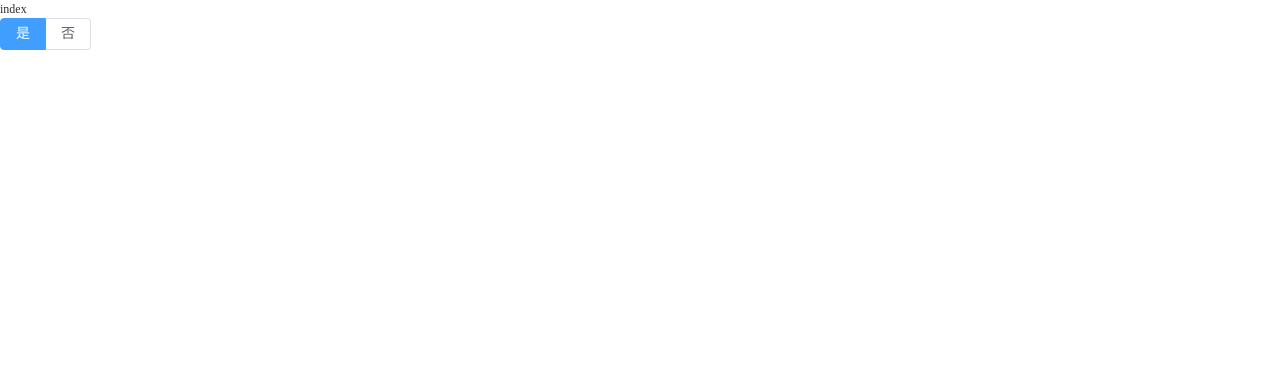
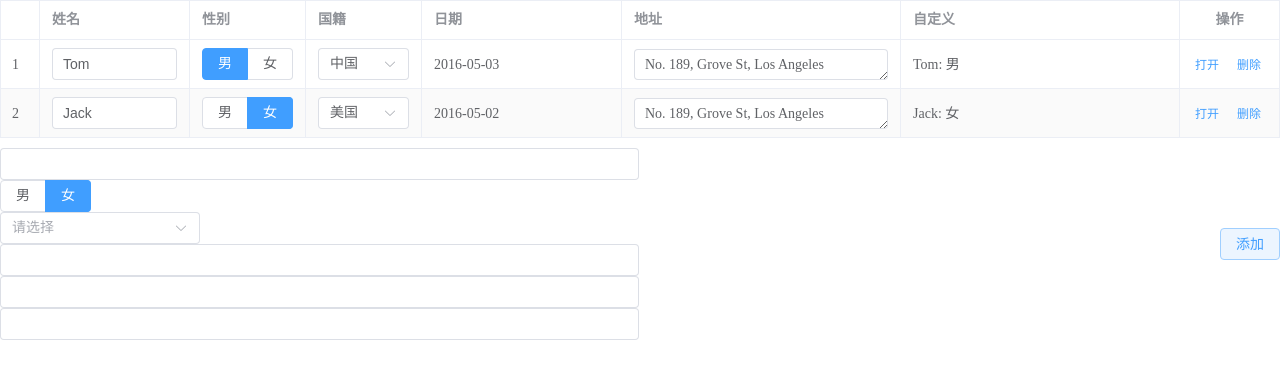
Before and after one commit to joerias/aegis-odyssey, a Vue app: page / in a window 1280 px wide. Shown: the top 378 px of the page. Built offline with nearby package versions, Linux system fonts and the light colour scheme.

Commit message:
table组件开发中

```diff
--- a/src/client/App.vue
+++ b/src/client/App.vue
@@ -4,11 +4,98 @@ import { ref } from "vue";
 // import { Person, type PersonOptsType } from "../";
 // 本地编译后调试
 // import { Person, type PersonOptsType } from "../../dist/aegis-odyssey.es.js";
-const rValue = ref("是");
+
+const tableAddValue = ref([
+	{
+		name: "Tom",
+		gender: "男",
+		country: "中国",
+		date: "2016-05-03",
+		address: "No. 189, Grove St, Los Angeles",
+		info: "",
+	},
+	{
+		name: "Jack",
+		gender: "女",
+		country: "美国",
+		date: "2016-05-02",
+		address: "No. 189, Grove St, Los Angeles",
+		info: "",
+	},
+]);
+const tableAddHeaderValue = ref({
+	label: {
+		name: "姓名",
+		gender: "性别",
+		country: "国籍",
+		date: "日期",
+		address: "地址",
+		info: "自定义",
+	},
+	width: {
+		name: 150,
+		gender: 116,
+		country: 116,
+		date: 200,
+		operate: 100,
+	},
+	edit: {
+		name: "input",
+		gender: "radio",
+		country: "select",
+		address: "textarea",
+		info: "custom",
+	},
+});
+const showSwitch = ref(false);
+const handleSwitch = () => {
+	showSwitch.value = !showSwitch.value;
+};
+const addObj = ref({
+	name: "",
+	gender: "女",
+	country: "",
+	date: "",
+	address: "",
+	info: "",
+});
 </script>
 
 <template>
-	<div>index</div>
+	<div>
+		<o-table
+			v-model="tableAddValue"
+			v-model:header="tableAddHeaderValue"
+			index
+			add
+			:selectList="{ country: ['中国', '日本', '美国'] }"
+		>
+			<template #info="scope">
+				<div v-show="!showSwitch" class="show" @click="handleSwitch">
+					{{ scope.row.name }}: {{ scope.row.gender }}
+				</div>
+				<el-input v-show="showSwitch" v-model="scope.row.date" type="textarea" autosize />
+			</template>
+			<template #operate="scope">
+				<el-button class="f12" type="primary" link> 打开 </el-button>
+				<el-button class="f12" type="primary" link> 删除 </el-button>
+			</template>
+			<template #add>
+				<div>
+					<el-input class="mr10" v-model="addObj.name" />
+					<o-radio class="mr10" v-model="addObj.gender" type="button" :list="['男', '女']" />
+					<div class="w200">
+						<el-select class="mr10" v-model="addObj.country" placeholder="请选择">
+							<el-option v-for="(o2, i2) in ['中国', '日本', '美国']" :key="i2" :value="o2" />
+						</el-select>
+					</div>
+					<el-input class="mr10" v-model="addObj.date" />
+					<el-input class="mr10" v-model="addObj.address" />
+					<el-input class="mr10" v-model="addObj.info" />
+				</div>
+			</template>
+		</o-table>
+	</div>
 
-	<o-radio v-model="rValue" type="button" />
+	<div></div>
 </template>
--- a/src/components/index.ts
+++ b/src/components/index.ts
@@ -1,3 +1,4 @@
 import ORadio from "./form/radio.vue";
+import OTable from "./table/index.vue";
 
-export { ORadio };
+export { ORadio, OTable };
--- /dev/null
+++ b/src/components/table/index.vue
@@ -0,0 +1,110 @@
+<script setup lang="ts">
+defineOptions({
+	name: "OTable",
+});
+
+import { useSlots } from "vue";
+
+type Props = {
+	modelValue: any;
+	header?: any;
+	index?: boolean;
+	add?: boolean;
+	selectList?: any;
+};
+const props = withDefaults(defineProps<Props>(), {
+	index: false,
+	add: false,
+});
+
+type Obj = {
+	[key: string]: string;
+};
+const modelValue = defineModel();
+const getUnit = { ...(<Obj[]>modelValue.value)[0] };
+Object.keys(getUnit).forEach((v) => (getUnit[v] = ""));
+
+const handleOperate = (idx: number) => {
+	if (typeof idx !== "number") {
+		if (!!useSlots().add) {
+		} else {
+			(<Obj[]>modelValue.value).push(getUnit);
+		}
+	} else {
+		(<Obj[]>modelValue.value).splice(idx, 1);
+	}
+};
+</script>
+<template>
+	<el-table :data="modelValue" stripe border>
+		<el-table-column v-if="props.index" type="index" width="40" />
+		<template v-for="o in Object.keys(props.header.label)">
+			<el-table-column
+				v-if="!Object.keys(props.header.edit).includes(o)"
+				:prop="o"
+				:label="props.header.label[o]"
+				:width="props.header.width[o] || 0"
+			/>
+			<el-table-column v-else :prop="o" :label="props.header.label[o]" :width="props.header.width[o] || 0">
+				<template #default="scope">
+					<template v-if="props.header.edit[o] === 'input'">
+						<el-input v-model="scope.row[o]" />
+					</template>
+					<template v-else-if="props.header.edit[o] === 'textarea'">
+						<el-input v-model="scope.row[o]" type="textarea" autosize />
+					</template>
+					<template v-else-if="props.header.edit[o] === 'radio'">
+						<o-radio v-model="scope.row[o]" type="button" :list="['男', '女']" />
+					</template>
+					<template v-else-if="props.header.edit[o] === 'select'">
+						<el-select v-model="scope.row[o]" placeholder="请选择">
+							<el-option v-for="(o2, i2) in props.selectList[o]" :key="i2" :value="o2" />
+						</el-select>
+					</template>
+					<slot v-else-if="props.header.edit[o] === 'custom'" :name="o" v-bind="scope" />
+				</template>
+			</el-table-column>
+		</template>
+		<el-table-column v-if="props.add && !$slots.operate" label="操作" width="60" header-align="center">
+			<template #default="scope">
+				<el-button class="f12" type="primary" link @click="handleOperate(scope.$index)"> 删除 </el-button>
+			</template>
+		</el-table-column>
+		<el-table-column
+			v-else="props.add && !$slots.operate"
+			label="操作"
+			:width="props.header.width.operate ?? 60"
+			header-align="center"
+		>
+			<template #default="scope">
+				<slot name="operate" v-bind="scope" />
+			</template>
+		</el-table-column>
+	</el-table>
+	<div v-if="props.add" :class="['add-box', { single: !$slots.add }]">
+		<div v-if="!!$slots.add" class="content">
+			<slot name="add" />
+		</div>
+		<el-button type="primary" plain @click="handleOperate">添加</el-button>
+	</div>
+</template>
+
+<style lang="less" scoped>
+.add-box {
+	display: flex;
+	align-items: center;
+	justify-content: space-between;
+	margin-top: 10px;
+	&.single {
+		.el-button {
+			width: 100%;
+		}
+	}
+	.content {
+		display: flex;
+		:deep(.el-radio-group) {
+			flex-wrap: nowrap;
+		}
+	}
+}
+</style>
```
